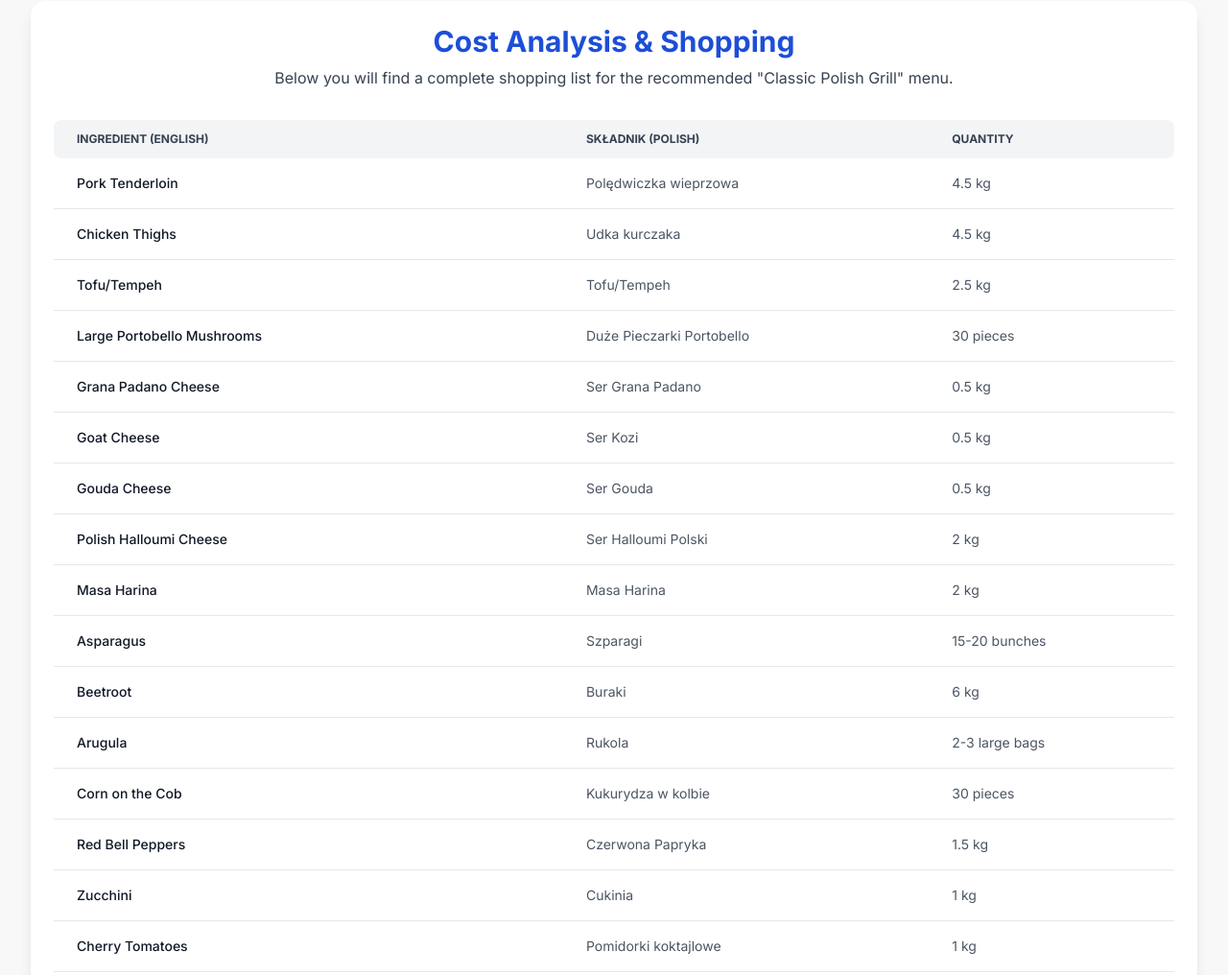
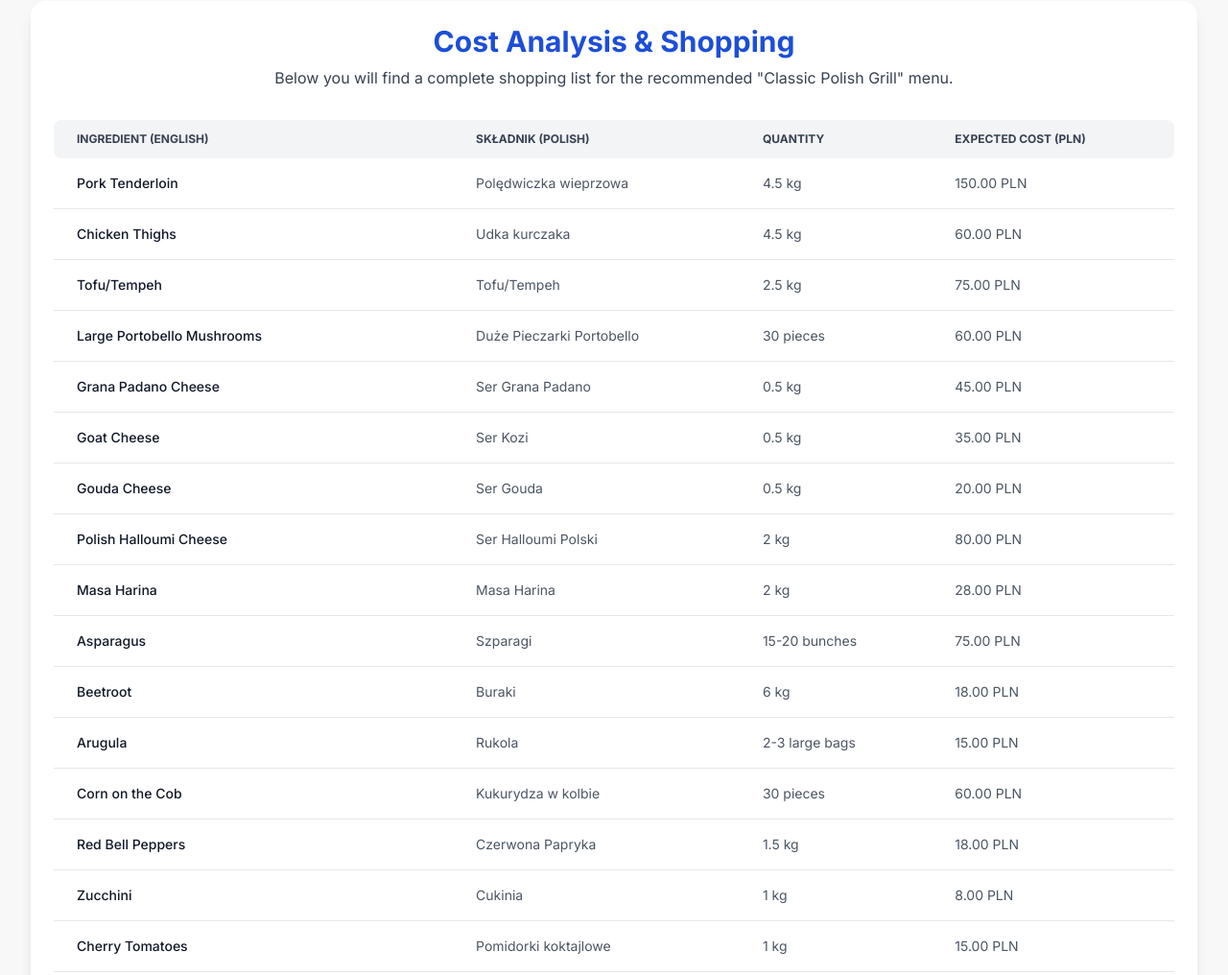
Before and after one commit to Po1aco/grillcalculator.github.io, a plain HTML site: page index.html in a window 1280 px wide. Shown: the part 940-1956 px from the top of the page at 96% size. Drawn offline with nearby package versions, Linux system fonts and the light colour scheme.

Commit message:
Update index.html

```diff
--- a/index.html
+++ b/index.html
@@ -113,7 +113,8 @@
                             <tr>
                                 <th scope="col" class="px-6 py-3 rounded-l-lg">Ingredient (English)</th>
                                 <th scope="col" class="px-6 py-3">Składnik (Polish)</th>
-                                <th scope="col" class="px-6 py-3 rounded-r-lg">Quantity</th>
+                                <th scope="col" class="px-6 py-3">Quantity</th>
+                                <th scope="col" class="px-6 py-3 rounded-r-lg">Expected Cost (PLN)</th>
                             </tr>
                         </thead>
                         <tbody id="shopping-list-body">
@@ -441,47 +442,47 @@ const grillPlan = {
     },
     // Removed retailerCosts as the chart is removed
     shoppingList: [
-        { english: "Pork Tenderloin", polish: "Polędwiczka wieprzowa", qty: "4.5 kg" },
-        { english: "Chicken Thighs", polish: "Udka kurczaka", qty: "4.5 kg" },
-        { english: "Tofu/Tempeh", polish: "Tofu/Tempeh", qty: "2.5 kg" },
-        { english: "Large Portobello Mushrooms", polish: "Duże Pieczarki Portobello", qty: "30 pieces" },
-        { english: "Grana Padano Cheese", polish: "Ser Grana Padano", qty: "0.5 kg" },
-        { english: "Goat Cheese", polish: "Ser Kozi", qty: "0.5 kg" },
-        { english: "Gouda Cheese", polish: "Ser Gouda", qty: "0.5 kg" },
-        { english: "Polish Halloumi Cheese", polish: "Ser Halloumi Polski", qty: "2 kg" },
-        { english: "Masa Harina", polish: "Masa Harina", qty: "2 kg" },
-        { english: "Asparagus", polish: "Szparagi", qty: "15-20 bunches" },
-        { english: "Beetroot", polish: "Buraki", qty: "6 kg" },
-        { english: "Arugula", polish: "Rukola", qty: "2-3 large bags" },
-        { english: "Corn on the Cob", polish: "Kukurydza w kolbie", qty: "30 pieces" },
-        { english: "Red Bell Peppers", polish: "Czerwona Papryka", qty: "1.5 kg" },
-        { english: "Zucchini", polish: "Cukinia", qty: "1 kg" },
-        { english: "Cherry Tomatoes", polish: "Pomidorki koktajlowe", qty: "1 kg" },
-        { english: "Yellow Onions", polish: "Cebula Żółta", qty: "1 kg" },
-        { english: "Fresh Garlic", polish: "Czosnek Świeży", qty: "15 heads" },
-        { english: "Lemons", polish: "Cytryny", qty: "6 pieces" },
-        { english: "Blueberries", polish: "Borówki", qty: "0.5 kg" },
-        { english: "Feta Cheese", polish: "Ser Feta", qty: "0.75 kg" },
-        { english: "Plain Yogurt", polish: "Jogurt Naturalny", qty: "1 kg" },
-        { english: "Mayonnaise", polish: "Majonez", qty: "0.5 kg" },
-        { english: "Dijon Mustard", polish: "Musztarda Dijon", qty: "0.5 kg" },
-        { english: "Ketchup", polish: "Keczup", qty: "1 kg" },
-        { english: "Balsamic Glaze", polish: "Glazura Balsamiczna", qty: "1-2 bottles" },
-        { english: "Olive Oil", polish: "Oliwa z Oliwek", qty: "1 liter" },
-        { english: "Honey", polish: "Miód", qty: "1 kg" },
-        { english: "Butter", polish: "Masło", qty: "0.5 kg" },
-        { english: "Fresh Rosemary", polish: "Świeży Rozmaryn", qty: "3 bunches" },
-        { english: "Fresh Thyme", polish: "Świeży Tymianek", qty: "3 bunches" },
-        { english: "Fresh Dill", polish: "Świeży Koper", qty: "5 bunches" },
-        { english: "Smoked Paprika", polish: "Wędzona Papryka", qty: "0.1 kg" },
-        { english: "Cayenne Pepper", polish: "Pieprz Cayenne", qty: "50g" },
-        { english: "Salt", polish: "Sól", qty: "1 kg" },
-        { english: "Black Pepper", polish: "Pieprz Czarny", qty: "0.2 kg" },
-        { english: "Charcoal", polish: "Węgiel Drzewny", qty: "7 kg" },
-        { english: "Aluminum Foil (Heavy-Duty)", polish: "Folia Aluminiowa (Gruba)", qty: "2 large rolls" },
-        { english: "Serving Platters (disposable/reusable)", polish: "Tace Serwowania", qty: "10-15 pieces" },
-        { english: "Napkins", polish: "Serwetki", qty: "1 large pack" },
-        { english: "Cutlery (disposable/reusable)", polish: "Sztućce", qty: "30 sets" },
+        { english: "Pork Tenderloin", polish: "Polędwiczka wieprzowa", qty: "4.5 kg", expectedCost: 150.00 },
+        { english: "Chicken Thighs", polish: "Udka kurczaka", qty: "4.5 kg", expectedCost: 60.00 },
+        { english: "Tofu/Tempeh", polish: "Tofu/Tempeh", qty: "2.5 kg", expectedCost: 75.00 },
+        { english: "Large Portobello Mushrooms", polish: "Duże Pieczarki Portobello", qty: "30 pieces", expectedCost: 60.00 },
+        { english: "Grana Padano Cheese", polish: "Ser Grana Padano", qty: "0.5 kg", expectedCost: 45.00 },
+        { english: "Goat Cheese", polish: "Ser Kozi", qty: "0.5 kg", expectedCost: 35.00 },
+        { english: "Gouda Cheese", polish: "Ser Gouda", qty: "0.5 kg", expectedCost: 20.00 },
+        { english: "Polish Halloumi Cheese", polish: "Ser Halloumi Polski", qty: "2 kg", expectedCost: 80.00 },
+        { english: "Masa Harina", polish: "Masa Harina", qty: "2 kg", expectedCost: 28.00 },
+        { english: "Asparagus", polish: "Szparagi", qty: "15-20 bunches", expectedCost: 75.00 },
+        { english: "Beetroot", polish: "Buraki", qty: "6 kg", expectedCost: 18.00 },
+        { english: "Arugula", polish: "Rukola", qty: "2-3 large bags", expectedCost: 15.00 },
+        { english: "Corn on the Cob", polish: "Kukurydza w kolbie", qty: "30 pieces", expectedCost: 60.00 },
+        { english: "Red Bell Peppers", polish: "Czerwona Papryka", qty: "1.5 kg", expectedCost: 18.00 },
+        { english: "Zucchini", polish: "Cukinia", qty: "1 kg", expectedCost: 8.00 },
+        { english: "Cherry Tomatoes", polish: "Pomidorki koktajlowe", qty: "1 kg", expectedCost: 15.00 },
+        { english: "Yellow Onions", polish: "Cebula Żółta", qty: "1 kg", expectedCost: 3.00 },
+        { english: "Fresh Garlic", polish: "Czosnek Świeży", qty: "15 heads", expectedCost: 30.00 },
+        { english: "Lemons", polish: "Cytryny", qty: "6 pieces", expectedCost: 18.00 },
+        { english: "Blueberries", polish: "Borówki", qty: "0.5 kg", expectedCost: 15.00 },
+        { english: "Feta Cheese", polish: "Ser Feta", qty: "0.75 kg", expectedCost: 30.00 },
+        { english: "Plain Yogurt", polish: "Jogurt Naturalny", qty: "1 kg", expectedCost: 12.00 },
+        { english: "Mayonnaise", polish: "Majonez", qty: "0.5 kg", expectedCost: 10.00 },
+        { english: "Dijon Mustard", polish: "Musztarda Dijon", qty: "0.5 kg", expectedCost: 15.00 },
+        { english: "Ketchup", polish: "Keczup", qty: "1 kg", expectedCost: 8.00 },
+        { english: "Balsamic Glaze", polish: "Glazura Balsamiczna", qty: "1-2 bottles", expectedCost: 25.00 },
+        { english: "Olive Oil", polish: "Oliwa z Oliwek", qty: "1 liter", expectedCost: 35.00 },
+        { english: "Honey", polish: "Miód", qty: "1 kg", expectedCost: 20.00 },
+        { english: "Butter", polish: "Masło", qty: "0.5 kg", expectedCost: 16.00 },
+        { english: "Fresh Rosemary", polish: "Świeży Rozmaryn", qty: "3 bunches", expectedCost: 12.00 },
+        { english: "Fresh Thyme", polish: "Świeży Tymianek", qty: "3 bunches", expectedCost: 12.00 },
+        { english: "Fresh Dill", polish: "Świeży Koper", qty: "5 bunches", expectedCost: 25.00 },
+        { english: "Smoked Paprika", polish: "Wędzona Papryka", qty: "0.1 kg", expectedCost: 8.00 },
+        { english: "Cayenne Pepper", polish: "Pieprz Cayenne", qty: "50g", expectedCost: 7.00 },
+        { english: "Salt", polish: "Sól", qty: "1 kg", expectedCost: 3.00 },
+        { english: "Black Pepper", polish: "Pieprz Czarny", qty: "0.2 kg", expectedCost: 10.00 },
+        { english: "Charcoal", polish: "Węgiel Drzewny", qty: "7 kg", expectedCost: 45.00 },
+        { english: "Aluminum Foil (Heavy-Duty)", polish: "Folia Aluminiowa (Gruba)", qty: "2 large rolls", expectedCost: 15.00 },
+        { english: "Serving Platters (disposable/reusable)", polish: "Tace Serwowania", qty: "10-15 pieces", expectedCost: 40.00 },
+        { english: "Napkins", polish: "Serwetki", qty: "1 large pack", expectedCost: 10.00 },
+        { english: "Cutlery (disposable/reusable)", polish: "Sztućce", qty: "30 sets", expectedCost: 30.00 },
     ]
 };
 
@@ -522,19 +523,29 @@ document.addEventListener('DOMContentLoaded', () => {
     });
 
     function renderShoppingList() {
-        shoppingListBody.innerHTML = grillPlan.shoppingList.map(item => `
-            <tr class="bg-white border-b hover:bg-gray-50">
-                <td class="px-6 py-4 font-medium text-gray-900">${item.english}</td>
-                <td class="px-6 py-4">${item.polish}</td>
-                <td class="px-6 py-4">${item.qty}</td>
+        let totalExpectedCost = 0;
+        const rows = grillPlan.shoppingList.map(item => {
+            const cost = item.expectedCost || 0;
+            totalExpectedCost += cost;
+            return `
+                <tr class="bg-white border-b hover:bg-gray-50">
+                    <td class="px-6 py-4 font-medium text-gray-900">${item.english}</td>
+                    <td class="px-6 py-4">${item.polish}</td>
+                    <td class="px-6 py-4">${item.qty}</td>
+                    <td class="px-6 py-4">${item.expectedCost ? item.expectedCost.toFixed(2) + ' PLN' : 'N/A'}</td>
+                </tr>
+            `;
+        }).join('');
+
+        shoppingListBody.innerHTML = rows + `
+            <tr class="bg-gray-100 font-bold text-gray-900">
+                <td class="px-6 py-4" colspan="3">Total Expected Cost:</td>
+                <td class="px-6 py-4">${totalExpectedCost.toFixed(2)} PLN</td>
             </tr>
-        `).join('');
+        `;
     }
 
-    // Removed renderCostChart function as the chart is no longer displayed
-
     renderMenu('nowoczesny'); // Set "Modern Fusion Grill" as the default displayed menu
-    // Removed renderCostChart() call
     renderShoppingList();
 });
 
```
